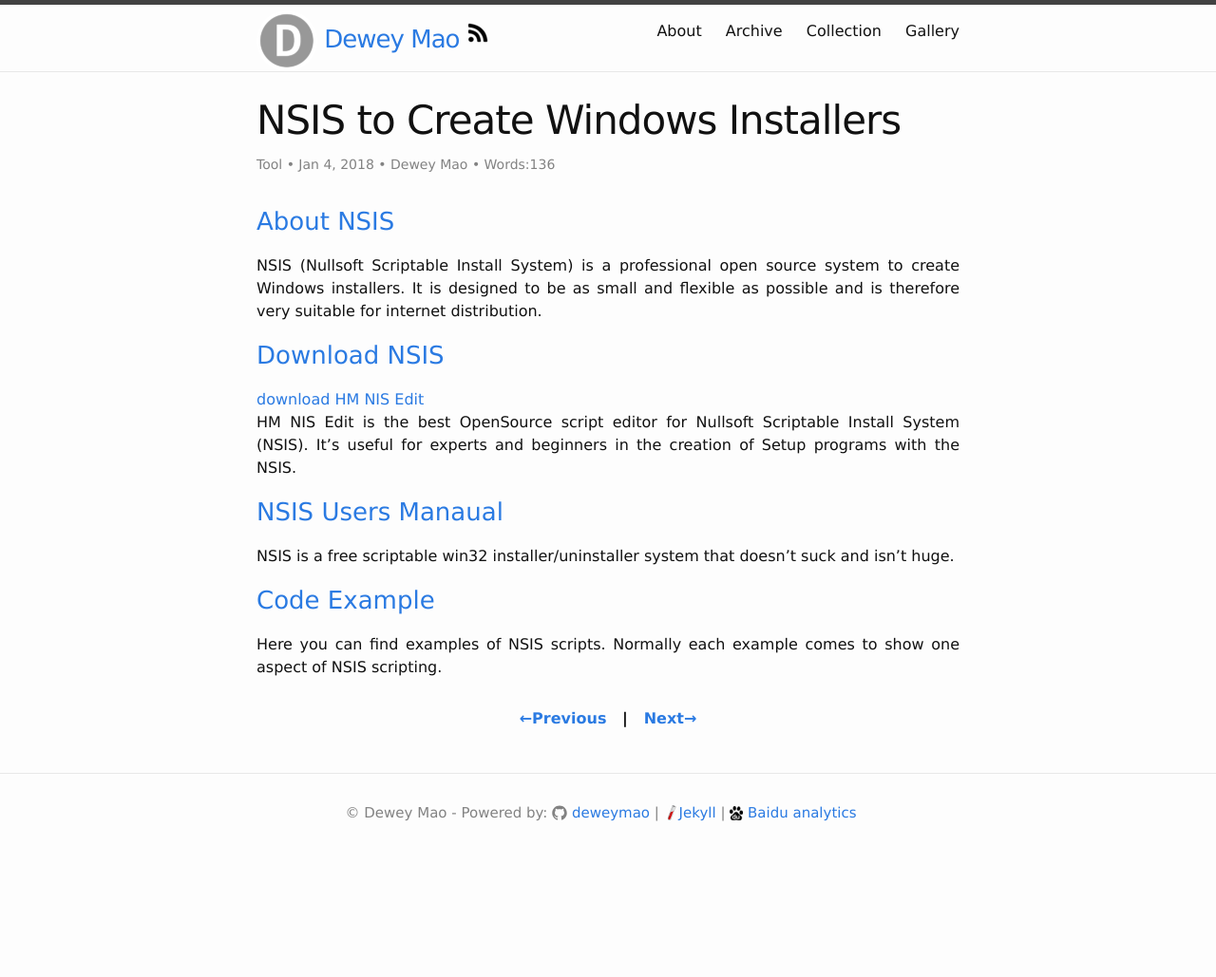
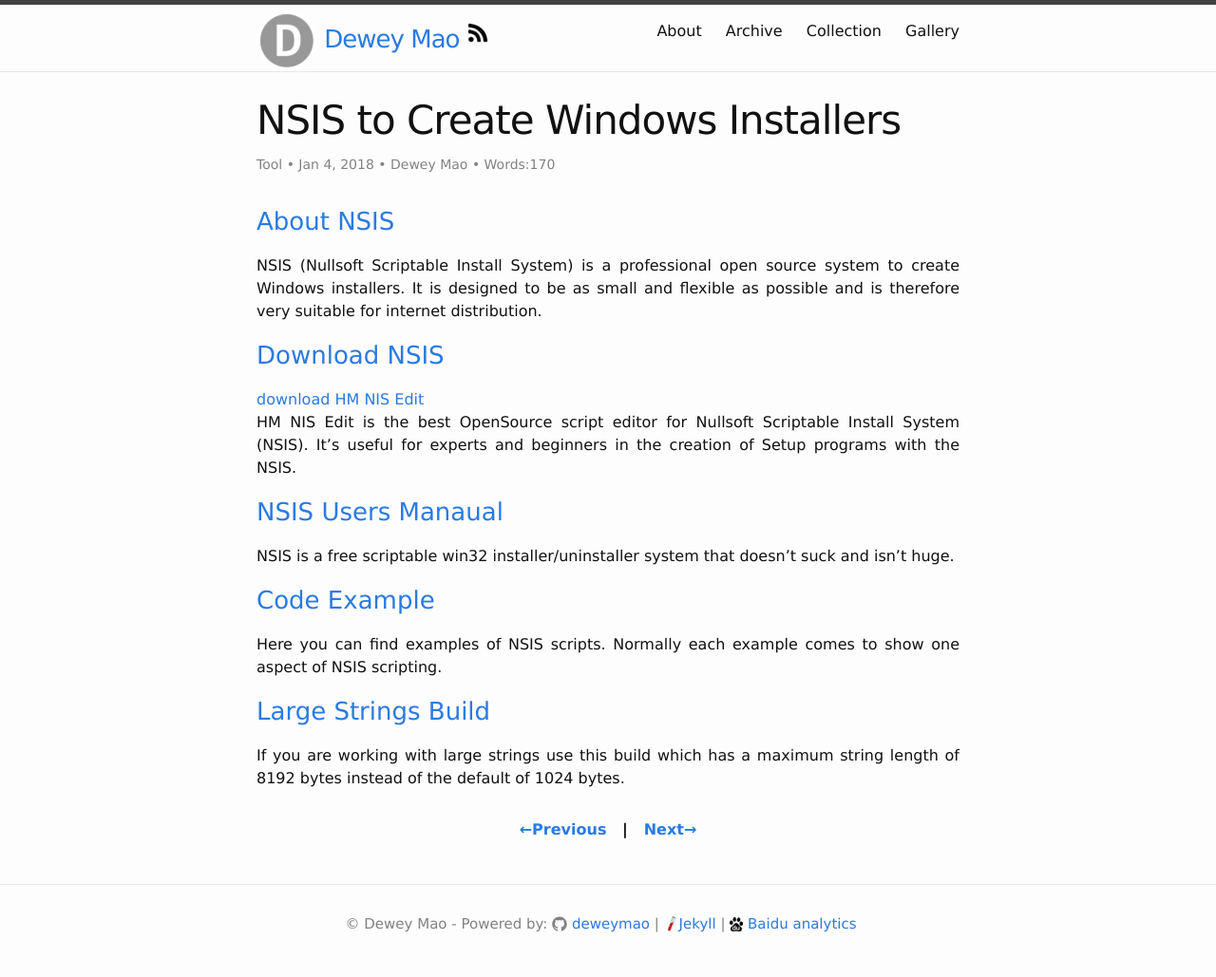
Before and after one commit to deweymao/deweymao.github.io, a Jekyll site: the page built from _posts/2018-01-03-nsis_to_create_windows_installers.md, in a window 1280 px wide. Shown: the whole page at 95% size. Built offline with Jekyll 4.4.1, drawn with Linux system fonts in a browser that asks for light colours; comment, search, counter and statistics services are not loaded; before the commit the page ends 912 px from its top, so only the background shows below that.

Commit message:
modify nsis

```diff
--- a/_posts/2018-01-03-nsis_to_create_windows_installers.md
+++ b/_posts/2018-01-03-nsis_to_create_windows_installers.md
@@ -19,3 +19,6 @@ NSIS is a free scriptable win32 installer/uninstaller system that doesn't suck a
 
 ### <a href="http://nsis.sourceforge.net/Category:Code_Examples" target="_balnk"> Code Example </a>
 Here you can find examples of NSIS scripts. Normally each example comes to show one aspect of NSIS scripting.
+
+### <a href="https://nsis.sourceforge.io/Special_Builds" target="_blank"> Large Strings Build </a>
+If you are working with large strings use this build which has a maximum string length of 8192 bytes instead of the default of 1024 bytes.
```
